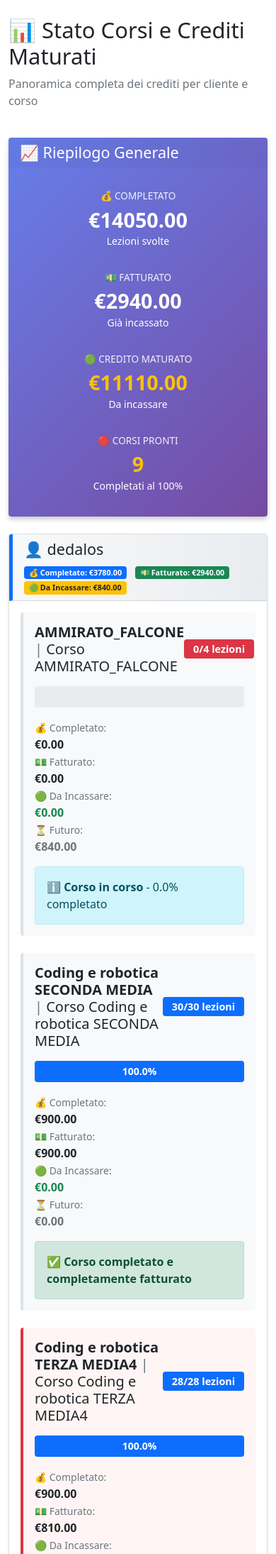
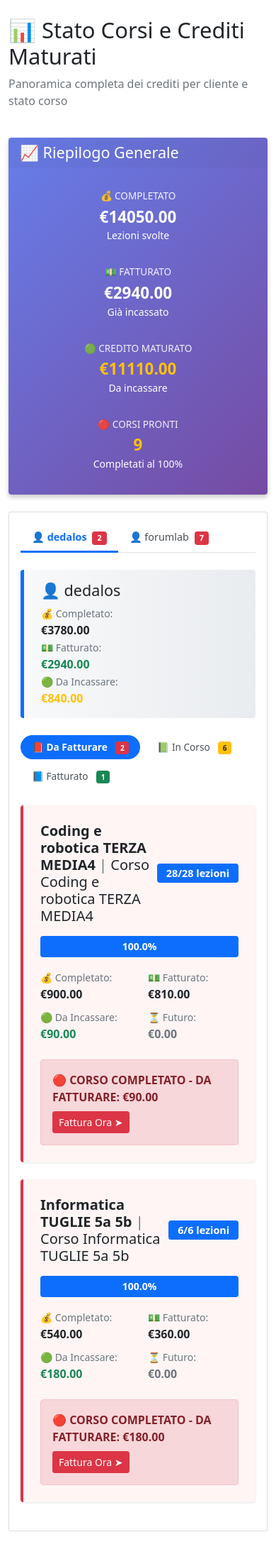
Before and after one commit to Matluc88/gestione-lezioni, a Flask app: page /stato_crediti in a window 390 px wide; the page is wider, and only the part inside the window is pictured. Shown: the part 56-2246 px from the top of that part at 71% size. After the commit the page ends 2214 px from the top of that part, so only its background shows below. Run offline with Flask 3, Linux system fonts and the light colour scheme; a user stored in the database is signed in; data comes from the database, SQL or seed files in the repository; parts of the project's set-up code (start-up, migrations or seed data) failed here and were passed over; some libraries are stand-ins or nearby versions.

Commit message:
Refactor: Aggiungi tab gerarchici a Stato Crediti
- Livello 1: Tab per ogni cliente con badge numero corsi da fatturare
- Livello 2: Sotto-tab per stato (Da Fatturare, In Corso, Fatturato)
- Backend: Classificazione automatica corsi in 3 categorie
- Frontend: Navigazione tab Bootstrap 5 con stile moderno
- Componente: Card corso riutilizzabile (components/corso_card.html)
- UX: Empty states quando non ci sono corsi in una categoria
- Mobile: Responsive design per tab e card

```diff
--- a/routes/stato_crediti.py
+++ b/routes/stato_crediti.py
@@ -59,13 +59,15 @@ def stato_crediti():
         cursor.execute(query)
         risultati = cursor.fetchall()
 
-        # Raggruppamento per cliente
+        # Raggruppamento per cliente con classificazione per stato
         corsi_per_cliente = {}
         for row in risultati:
             cliente = row['cliente']
             if cliente not in corsi_per_cliente:
                 corsi_per_cliente[cliente] = {
-                    'corsi': [],
+                    'da_fatturare': [],
+                    'in_corso': [],
+                    'fatturato': [],
                     'totale_completato': 0,
                     'totale_fatturato': 0,
                     'totale_maturato': 0
@@ -93,7 +95,17 @@ def stato_crediti():
                 'pronto_fatturazione': percentuale == 100 and credito_maturato > 0
             }
 
-            corsi_per_cliente[cliente]['corsi'].append(corso_info)
+            # Classifica il corso nella categoria appropriata
+            if percentuale == 100 and credito_maturato > 0:
+                # Corso completato al 100% con credito da incassare
+                corsi_per_cliente[cliente]['da_fatturare'].append(corso_info)
+            elif percentuale == 100 and credito_maturato == 0:
+                # Corso completato al 100% e tutto fatturato
+                corsi_per_cliente[cliente]['fatturato'].append(corso_info)
+            else:
+                # Corso in corso (< 100%)
+                corsi_per_cliente[cliente]['in_corso'].append(corso_info)
+
             corsi_per_cliente[cliente]['totale_completato'] += credito_completato
             corsi_per_cliente[cliente]['totale_fatturato'] += credito_fatturato
             corsi_per_cliente[cliente]['totale_maturato'] += credito_maturato
@@ -103,9 +115,7 @@ def stato_crediti():
         totale_generale_fatturato = sum(c['totale_fatturato'] for c in corsi_per_cliente.values())
         totale_generale_maturato = sum(c['totale_maturato'] for c in corsi_per_cliente.values())
 
-        corsi_pronti = sum(1 for cliente in corsi_per_cliente.values()
-                          for corso in cliente['corsi']
-                          if corso['pronto_fatturazione'])
+        corsi_pronti = sum(len(cliente['da_fatturare']) for cliente in corsi_per_cliente.values())
 
     return render_template(
         'stato_crediti.html',
--- /dev/null
+++ b/templates/components/corso_card.html
@@ -0,0 +1,72 @@
+<div class="corso-item {% if corso.pronto_fatturazione %}pronto{% endif %}">
+    <div class="d-flex justify-content-between align-items-center mb-3">
+        <h5 class="mb-0">
+            <strong>{{ corso.id_corso }}</strong> <span class="text-muted">|</span> {{ corso.nome }}
+        </h5>
+        <span class="badge badge-custom
+            {% if corso.percentuale == 100 %}bg-primary{% elif corso.percentuale >= 67 %}bg-success{% elif corso.percentuale >= 34 %}bg-warning text-dark{% else %}bg-danger{% endif %}">
+            {{ corso.lezioni_completate }}/{{ corso.totale_lezioni }} lezioni
+        </span>
+    </div>
+
+    <!-- Barra di Progresso -->
+    <div class="progress mb-3">
+        <div class="progress-bar
+            {% if corso.percentuale == 100 %}bg-primary{% elif corso.percentuale >= 67 %}bg-success{% elif corso.percentuale >= 34 %}bg-warning{% else %}bg-danger{% endif %}"
+            role="progressbar"
+            style="width: {{ corso.percentuale }}%;"
+            aria-valuenow="{{ corso.percentuale }}"
+            aria-valuemin="0"
+            aria-valuemax="100">
+            {{ corso.percentuale }}%
+        </div>
+    </div>
+
+    <!-- Dettagli Credito -->
+    <div class="row mb-3">
+        <div class="col-md-3 col-6 mb-2">
+            <small class="text-muted">💰 Completato:</small><br>
+            <strong>€{{ "%.2f"|format(corso.credito_completato) }}</strong>
+        </div>
+        <div class="col-md-3 col-6 mb-2">
+            <small class="text-muted">💵 Fatturato:</small><br>
+            <strong>€{{ "%.2f"|format(corso.credito_fatturato) }}</strong>
+        </div>
+        <div class="col-md-3 col-6 mb-2">
+            <small class="text-muted">🟢 Da Incassare:</small><br>
+            <strong class="text-success">€{{ "%.2f"|format(corso.credito_maturato) }}</strong>
+        </div>
+        <div class="col-md-3 col-6 mb-2">
+            <small class="text-muted">⏳ Futuro:</small><br>
+            <strong class="text-secondary">€{{ "%.2f"|format(corso.credito_futuro) }}</strong>
+        </div>
+    </div>
+
+    <!-- Status Badge -->
+    {% if corso.pronto_fatturazione %}
+    <div class="alert alert-danger mb-0" role="alert">
+        <div class="d-flex justify-content-between align-items-center flex-wrap">
+            <div class="mb-2 mb-md-0">
+                🔴 <strong>CORSO COMPLETATO - DA FATTURARE: €{{ "%.2f"|format(corso.credito_maturato) }}</strong>
+            </div>
+            <a href="{{ url_for('fatture.aggiungi_fattura') }}?corso={{ corso.id_corso }}"
+               class="btn btn-danger btn-sm">
+                Fattura Ora ➤
+            </a>
+        </div>
+    </div>
+    {% elif corso.percentuale == 100 %}
+    <div class="alert alert-success mb-0" role="alert">
+        ✅ <strong>Corso completato e completamente fatturato</strong>
+    </div>
+    {% elif corso.credito_maturato > 0 %}
+    <div class="alert alert-warning mb-0" role="alert">
+        🟡 <strong>Credito maturato: €{{ "%.2f"|format(corso.credito_maturato) }}</strong>
+        <span class="text-muted">(corso in corso, {{ corso.lezioni_completate }}/{{ corso.totale_lezioni }} lezioni completate)</span>
+    </div>
+    {% else %}
+    <div class="alert alert-info mb-0" role="alert">
+        ℹ️ <strong>Corso in corso</strong> - {{ corso.percentuale }}% completato
+    </div>
+    {% endif %}
+</div>
--- a/templates/stato_crediti.html
+++ b/templates/stato_crediti.html
@@ -11,16 +11,13 @@
             font-size: 14px;
             font-weight: bold;
         }
-        .card-cliente {
-            margin-bottom: 2rem;
-            box-shadow: 0 2px 4px rgba(0,0,0,0.1);
-        }
         .corso-item {
-            padding: 1rem;
+            padding: 1.5rem;
             border-left: 4px solid #dee2e6;
             margin-bottom: 1.5rem;
             background-color: #f8f9fa;
             border-radius: 0.25rem;
+            box-shadow: 0 1px 3px rgba(0,0,0,0.1);
         }
         .corso-item.pronto {
             border-left-color: #dc3545;
@@ -50,13 +47,73 @@
             font-weight: bold;
             margin: 0;
         }
-        .cliente-header {
+
+        /* Tab Styling */
+        .nav-tabs .nav-link {
+            color: #495057;
+            font-weight: 500;
+            border: none;
+            border-bottom: 3px solid transparent;
+            padding: 0.75rem 1.5rem;
+        }
+        .nav-tabs .nav-link:hover {
+            border-color: transparent;
+            background-color: #f8f9fa;
+        }
+        .nav-tabs .nav-link.active {
+            color: #0d6efd;
+            background-color: transparent;
+            border-bottom-color: #0d6efd;
+            font-weight: 600;
+        }
+
+        /* Sotto-tab styling */
+        .nav-pills .nav-link {
+            border-radius: 50px;
+            padding: 0.5rem 1.2rem;
+            margin-right: 0.5rem;
+            color: #495057;
+            font-weight: 500;
+        }
+        .nav-pills .nav-link.active {
+            background-color: #0d6efd;
+            font-weight: 600;
+        }
+        .nav-pills .nav-link .badge {
+            margin-left: 0.5rem;
+        }
+
+        .cliente-info {
             background: linear-gradient(90deg, #f8f9fa 0%, #e9ecef 100%);
             border-left: 5px solid #0d6efd;
+            padding: 1rem 1.5rem;
+            margin-bottom: 1.5rem;
+            border-radius: 0.25rem;
         }
-        .cliente-totali {
-            font-size: 0.9rem;
-            margin-top: 0.5rem;
+
+        .empty-state {
+            text-align: center;
+            padding: 3rem 1rem;
+            color: #6c757d;
+        }
+        .empty-state i {
+            font-size: 3rem;
+            margin-bottom: 1rem;
+        }
+
+        @media (max-width: 768px) {
+            .nav-tabs .nav-link {
+                padding: 0.5rem 1rem;
+                font-size: 0.9rem;
+            }
+            .nav-pills .nav-link {
+                padding: 0.4rem 1rem;
+                font-size: 0.85rem;
+                margin-bottom: 0.5rem;
+            }
+            .stat-box h3 {
+                font-size: 1.4rem;
+            }
         }
     </style>
 </head>
@@ -98,7 +155,7 @@
         <div class="row mb-4">
             <div class="col">
                 <h1 class="display-5">📊 Stato Corsi e Crediti Maturati</h1>
-                <p class="text-muted">Panoramica completa dei crediti per cliente e corso</p>
+                <p class="text-muted">Panoramica completa dei crediti per cliente e stato corso</p>
             </div>
         </div>
 
@@ -141,102 +198,150 @@
             </div>
         </div>
 
-        <!-- Corsi per Cliente -->
+        <!-- Tab Clienti -->
         {% if corsi_per_cliente %}
-            {% for cliente, dati in corsi_per_cliente.items() %}
-            <div class="card card-cliente">
-                <div class="card-header cliente-header">
-                    <h4 class="mb-0">👤 {{ cliente }}</h4>
-                    <div class="cliente-totali">
-                        <span class="badge bg-primary me-2">
-                            💰 Completato: €{{ "%.2f"|format(dati.totale_completato) }}
-                        </span>
-                        <span class="badge bg-success me-2">
-                            💵 Fatturato: €{{ "%.2f"|format(dati.totale_fatturato) }}
-                        </span>
-                        <span class="badge bg-warning text-dark">
-                            🟢 Da Incassare: €{{ "%.2f"|format(dati.totale_maturato) }}
-                        </span>
-                    </div>
-                </div>
-                <div class="card-body">
-                    {% for corso in dati.corsi %}
-                    <div class="corso-item {% if corso.pronto_fatturazione %}pronto{% endif %}">
-                        <div class="d-flex justify-content-between align-items-center mb-3">
-                            <h5 class="mb-0">
-                                <strong>{{ corso.id_corso }}</strong> <span class="text-muted">|</span> {{ corso.nome }}
-                            </h5>
-                            <span class="badge badge-custom
-                                {% if corso.percentuale == 100 %}bg-primary{% elif corso.percentuale >= 67 %}bg-success{% elif corso.percentuale >= 34 %}bg-warning text-dark{% else %}bg-danger{% endif %}">
-                                {{ corso.lezioni_completate }}/{{ corso.totale_lezioni }} lezioni
-                            </span>
-                        </div>
+        <div class="card shadow-sm">
+            <div class="card-body">
+                <!-- Tab Navigazione Clienti (Livello 1) -->
+                <ul class="nav nav-tabs mb-4" id="clientiTabs" role="tablist">
+                    {% for cliente, dati in corsi_per_cliente.items() %}
+                    <li class="nav-item" role="presentation">
+                        <button class="nav-link {% if loop.first %}active{% endif %}"
+                                id="cliente-{{ loop.index }}-tab"
+                                data-bs-toggle="tab"
+                                data-bs-target="#cliente-{{ loop.index }}"
+                                type="button"
+                                role="tab">
+                            👤 {{ cliente }}
+                            {% if dati.da_fatturare|length > 0 %}
+                            <span class="badge bg-danger ms-1">{{ dati.da_fatturare|length }}</span>
+                            {% endif %}
+                        </button>
+                    </li>
+                    {% endfor %}
+                </ul>
 
-                        <!-- Barra di Progresso -->
-                        <div class="progress mb-3">
-                            <div class="progress-bar
-                                {% if corso.percentuale == 100 %}bg-primary{% elif corso.percentuale >= 67 %}bg-success{% elif corso.percentuale >= 34 %}bg-warning{% else %}bg-danger{% endif %}"
-                                role="progressbar"
-                                style="width: {{ corso.percentuale }}%;"
-                                aria-valuenow="{{ corso.percentuale }}"
-                                aria-valuemin="0"
-                                aria-valuemax="100">
-                                {{ corso.percentuale }}%
+                <!-- Contenuto Tab Clienti -->
+                <div class="tab-content" id="clientiTabContent">
+                    {% for cliente, dati in corsi_per_cliente.items() %}
+                    <div class="tab-pane fade {% if loop.first %}show active{% endif %}"
+                         id="cliente-{{ loop.index }}"
+                         role="tabpanel">
+
+                        <!-- Info Cliente -->
+                        <div class="cliente-info">
+                            <h4 class="mb-2">👤 {{ cliente }}</h4>
+                            <div class="row">
+                                <div class="col-md-4">
+                                    <small class="text-muted">💰 Completato:</small>
+                                    <strong class="d-block">€{{ "%.2f"|format(dati.totale_completato) }}</strong>
+                                </div>
+                                <div class="col-md-4">
+                                    <small class="text-muted">💵 Fatturato:</small>
+                                    <strong class="d-block text-success">€{{ "%.2f"|format(dati.totale_fatturato) }}</strong>
+                                </div>
+                                <div class="col-md-4">
+                                    <small class="text-muted">🟢 Da Incassare:</small>
+                                    <strong class="d-block text-warning">€{{ "%.2f"|format(dati.totale_maturato) }}</strong>
+                                </div>
                             </div>
                         </div>
 
-                        <!-- Dettagli Credito -->
-                        <div class="row mb-3">
-                            <div class="col-md-3">
-                                <small class="text-muted">💰 Completato:</small><br>
-                                <strong>€{{ "%.2f"|format(corso.credito_completato) }}</strong>
+                        <!-- Sotto-tab Stati (Livello 2) -->
+                        <ul class="nav nav-pills mb-3" id="stati-{{ loop.index }}-tabs" role="tablist">
+                            <li class="nav-item" role="presentation">
+                                <button class="nav-link active"
+                                        id="da-fatturare-{{ loop.index }}-tab"
+                                        data-bs-toggle="pill"
+                                        data-bs-target="#da-fatturare-{{ loop.index }}"
+                                        type="button"
+                                        role="tab">
+                                    📕 Da Fatturare
+                                    <span class="badge bg-danger">{{ dati.da_fatturare|length }}</span>
+                                </button>
+                            </li>
+                            <li class="nav-item" role="presentation">
+                                <button class="nav-link"
+                                        id="in-corso-{{ loop.index }}-tab"
+                                        data-bs-toggle="pill"
+                                        data-bs-target="#in-corso-{{ loop.index }}"
+                                        type="button"
+                                        role="tab">
+                                    📗 In Corso
+                                    <span class="badge bg-warning text-dark">{{ dati.in_corso|length }}</span>
+                                </button>
+                            </li>
+                            <li class="nav-item" role="presentation">
+                                <button class="nav-link"
+                                        id="fatturato-{{ loop.index }}-tab"
+                                        data-bs-toggle="pill"
+                                        data-bs-target="#fatturato-{{ loop.index }}"
+                                        type="button"
+                                        role="tab">
+                                    📘 Fatturato
+                                    <span class="badge bg-success">{{ dati.fatturato|length }}</span>
+                                </button>
+                            </li>
+                        </ul>
+
+                        <!-- Contenuto Sotto-tab Stati -->
+                        <div class="tab-content" id="stati-{{ loop.index }}-content">
+                            <!-- Tab Da Fatturare -->
+                            <div class="tab-pane fade show active"
+                                 id="da-fatturare-{{ loop.index }}"
+                                 role="tabpanel">
+                                {% if dati.da_fatturare %}
+                                    {% for corso in dati.da_fatturare %}
+                                    {% include 'components/corso_card.html' %}
+                                    {% endfor %}
+                                {% else %}
+                                <div class="empty-state">
+                                    <div>✅</div>
+                                    <h5>Nessun corso da fatturare</h5>
+                                    <p class="text-muted">Tutti i corsi completati sono stati fatturati</p>
+                                </div>
+                                {% endif %}
                             </div>
-                            <div class="col-md-3">
-                                <small class="text-muted">💵 Fatturato:</small><br>
-                                <strong>€{{ "%.2f"|format(corso.credito_fatturato) }}</strong>
+
+                            <!-- Tab In Corso -->
+                            <div class="tab-pane fade"
+                                 id="in-corso-{{ loop.index }}"
+                                 role="tabpanel">
+                                {% if dati.in_corso %}
+                                    {% for corso in dati.in_corso %}
+                                    {% include 'components/corso_card.html' %}
+                                    {% endfor %}
+                                {% else %}
+                                <div class="empty-state">
+                                    <div>🎯</div>
+                                    <h5>Nessun corso in corso</h5>
+                                    <p class="text-muted">Tutti i corsi sono stati completati</p>
+                                </div>
+                                {% endif %}
                             </div>
-                            <div class="col-md-3">
-                                <small class="text-muted">🟢 Da Incassare:</small><br>
-                                <strong class="text-success">€{{ "%.2f"|format(corso.credito_maturato) }}</strong>
-                            </div>
-                            <div class="col-md-3">
-                                <small class="text-muted">⏳ Futuro:</small><br>
-                                <strong class="text-secondary">€{{ "%.2f"|format(corso.credito_futuro) }}</strong>
+
+                            <!-- Tab Fatturato -->
+                            <div class="tab-pane fade"
+                                 id="fatturato-{{ loop.index }}"
+                                 role="tabpanel">
+                                {% if dati.fatturato %}
+                                    {% for corso in dati.fatturato %}
+                                    {% include 'components/corso_card.html' %}
+                                    {% endfor %}
+                                {% else %}
+                                <div class="empty-state">
+                                    <div>📋</div>
+                                    <h5>Nessun corso fatturato completamente</h5>
+                                    <p class="text-muted">Ancora nessun corso è stato completato e fatturato</p>
+                                </div>
+                                {% endif %}
                             </div>
                         </div>
-
-                        <!-- Status Badge -->
-                        {% if corso.pronto_fatturazione %}
-                        <div class="alert alert-danger mb-0" role="alert">
-                            <div class="d-flex justify-content-between align-items-center">
-                                <div>
-                                    🔴 <strong>CORSO COMPLETATO - DA FATTURARE: €{{ "%.2f"|format(corso.credito_maturato) }}</strong>
-                                </div>
-                                <a href="{{ url_for('fatture.aggiungi_fattura') }}?corso={{ corso.id_corso }}"
-                                   class="btn btn-danger btn-sm">
-                                    Fattura Ora ➤
-                                </a>
-                            </div>
-                        </div>
-                        {% elif corso.percentuale == 100 %}
-                        <div class="alert alert-success mb-0" role="alert">
-                            ✅ <strong>Corso completato e completamente fatturato</strong>
-                        </div>
-                        {% elif corso.credito_maturato > 0 %}
-                        <div class="alert alert-warning mb-0" role="alert">
-                            🟡 <strong>Credito maturato: €{{ "%.2f"|format(corso.credito_maturato) }}</strong>
-                            <span class="text-muted">(corso in corso, {{ corso.lezioni_completate }}/{{ corso.totale_lezioni }} lezioni completate)</span>
-                        </div>
-                        {% else %}
-                        <div class="alert alert-info mb-0" role="alert">
-                            ℹ️ <strong>Corso in corso</strong> - {{ corso.percentuale }}% completato
-                        </div>
-                        {% endif %}
                     </div>
                     {% endfor %}
                 </div>
             </div>
-            {% endfor %}
+        </div>
         {% else %}
         <div class="alert alert-info text-center" role="alert">
             <h4>📭 Nessun corso trovato</h4>
```
